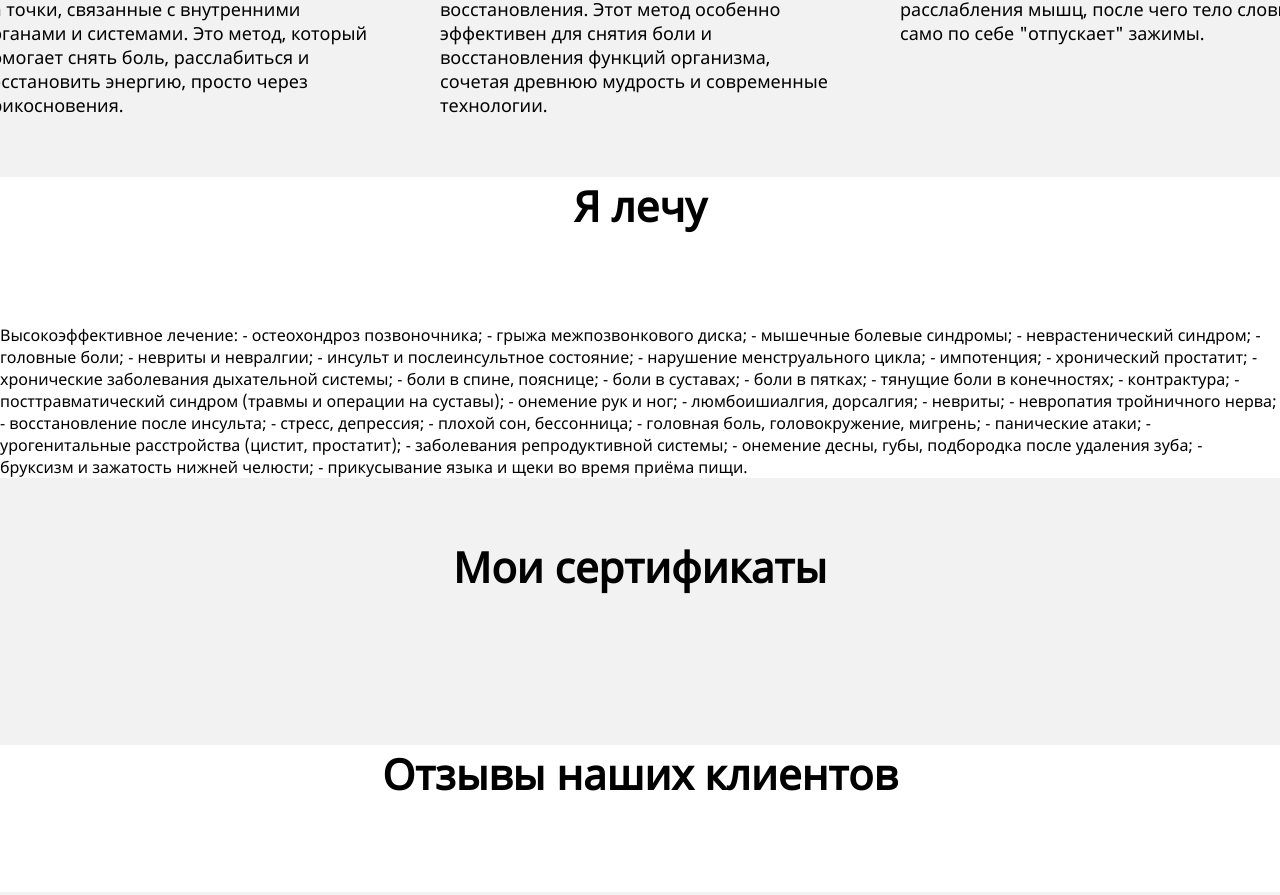
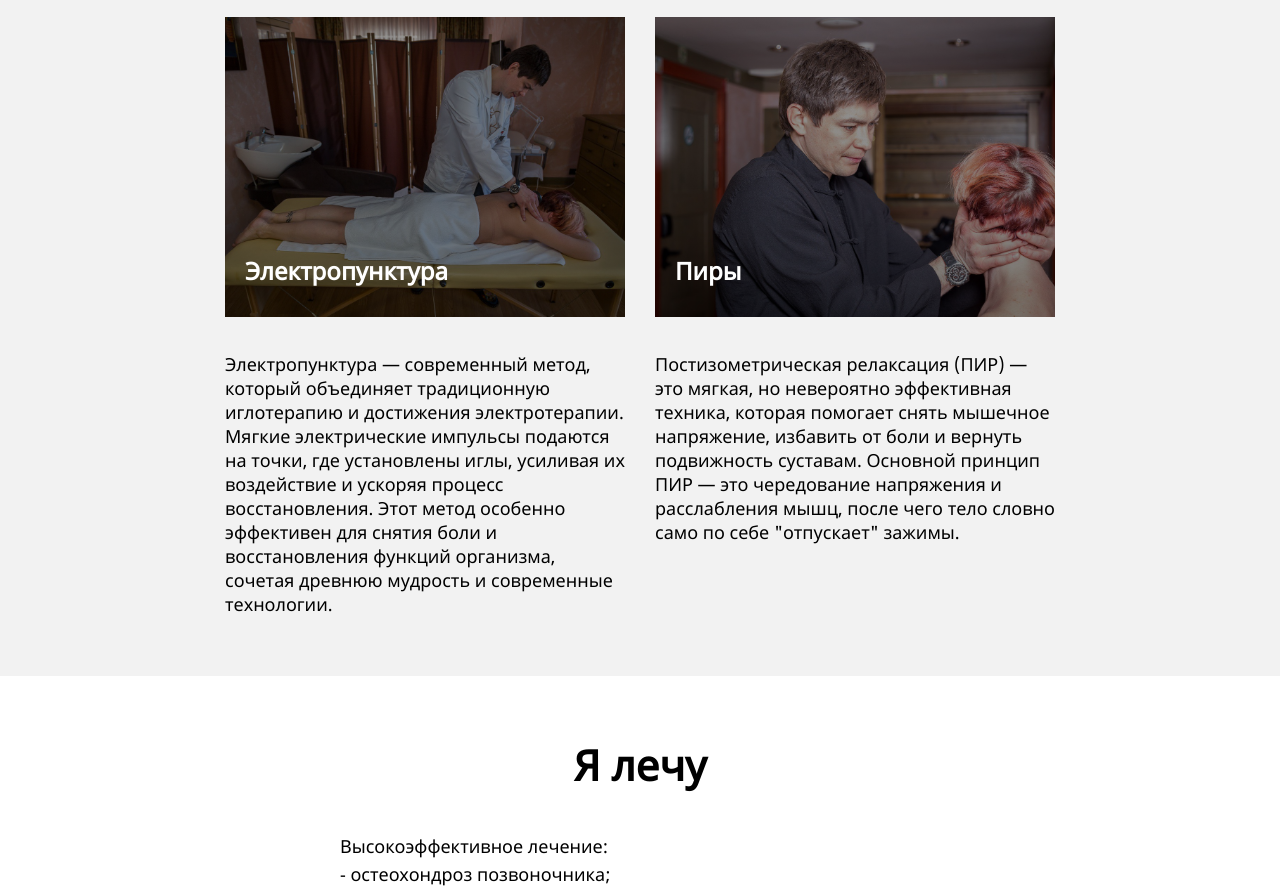
Before and after one commit to AlsuGai/FU_GAN, a website built with Vite: page index.html in a window 1280 px wide. Shown: the part 1575-2470 px from the top of the page. Built offline with nearby package versions, Linux system fonts and the light colour scheme; a web font is replaced by a local one.

Commit message:
create adaptive

```diff
--- a/assets/style/_contacts.scss
+++ b/assets/style/_contacts.scss
@@ -29,11 +29,11 @@
       }
 
       .contacts__reception  {
-        height: 46px;
+        height: 56px;
         background-color: $color-green;
 
         &:hover {
-
+          background-color: rgb(7, 120, 64, 0.7);
         }
       }
 
--- a/assets/style/_global.scss
+++ b/assets/style/_global.scss
@@ -18,7 +18,7 @@ a {
 h2 {
   font-size: 42px;
   text-align: center;
-  padding-bottom: 90px;
+  padding-bottom: 40px;
 }
 
 .social-networks {
--- a/assets/style/_header.scss
+++ b/assets/style/_header.scss
@@ -21,6 +21,11 @@ header {
     color: $color-white;
     font-weight: 400;
     cursor: pointer;
+  }
+
+  .header__navblocks {
+    display: flex;
+    justify-content: space-around;
   }
 
   .header__links {
@@ -49,3 +54,17 @@ header {
     }
   }
 }
+
+@media (max-width: 1360px) {
+  .header__nav {
+
+    .header__logo {
+      font-size: 24px;
+    }
+
+    .header__links {
+      font-size: 20px;
+      gap: 22px;
+    }
+  }
+}
--- a/assets/style/_services.scss
+++ b/assets/style/_services.scss
@@ -67,3 +67,27 @@
     display: table-cell;
     vertical-align: bottom;
 }
+
+@media (max-width: 1360px) {
+    .services {
+        .services-container {
+            display: grid;
+            justify-content: center;
+            grid-template: 1fr 1fr 1fr/400px 400px;
+            gap: 30px;
+
+        }
+    }
+  }
+
+  @media (max-width: 1024px) {
+    .services {
+        .services-container {
+            display: grid;
+            justify-content: center;
+            grid-template: 1fr 1fr 1fr/400px 400px;
+            gap: 30px;
+
+        }
+    }
+  }
--- /dev/null
+++ b/assets/style/_treatment.scss
@@ -0,0 +1,9 @@
+.treatment {
+    padding: 60px 160px 40px;
+
+    p {
+        font-size: 18px;
+        padding-left: 180px;
+        line-height: 1.55;
+    }
+}
--- a/assets/style/style.scss
+++ b/assets/style/style.scss
@@ -6,3 +6,4 @@
 @import "./contacts";
 @import "./certificates";
 @import "./footer";
+@import "./treatment";
--- a/index.html
+++ b/index.html
@@ -16,6 +16,8 @@
     <header>
       <nav class="header__nav">
         <a href="#" class="header__logo">ФУ ГАН</a>
+        <div>
+          <div class="header__navblocks">
             <div class="header__links">
               <div id="nav-doctor">ОБО МНЕ</div>
               <div id="nav-services">УСЛУГИ</div>
@@ -26,12 +28,16 @@
             <div class="social-networks header__social">
               <a
                 href="https://api.whatsapp.com/send/?phone=79160775080&text&type=phone_number&app_absent=0"
-            ><img src="assets/images/whatsapp.svg" alt="Написать по whatsapp"
+                ><img
+                  src="assets/images/whatsapp.svg"
+                  alt="Написать по whatsapp"
               /></a>
               <a href="https://t.me/+Gj4n5LkhqWY2YzFi"
                 ><img src="assets/images/telegram.svg" alt=""
               /></a>
               <div id="contact" class="button-contacts">Контакты</div>
+            </div>
+          </div>
         </div>
       </nav>
     </header>
@@ -122,37 +128,38 @@
       </section>
       <section class="treatment" id="treatment">
         <h2>Я лечу</h2>
-        <p>Высокоэффективное лечение:
-          ⁃ остеохондроз позвоночника;
-          ⁃ грыжа межпозвонкового диска;
-          ⁃ мышечные болевые синдромы;
-          ⁃ неврастенический синдром;
-          ⁃ головные боли;
-          ⁃ невриты и невралгии;
-          ⁃ инсульт и послеинсультное состояние;
-          ⁃ нарушение менструального цикла;
-          ⁃ импотенция;
-          ⁃ хронический простатит;
-          ⁃ хронические заболевания дыхательной системы;
-          ⁃ боли в спине, пояснице;
-          ⁃ боли в суставах;
-          ⁃ боли в пятках;
-          ⁃ тянущие боли в конечностях;
-          ⁃ контрактура;
-          ⁃ посттравматический синдром (травмы и операции на суставы);
-          ⁃ онемение рук и ног;
-          ⁃ люмбоишиалгия, дорсалгия;
-          ⁃ невриты;
-          ⁃ невропатия тройничного нерва;
-          ⁃ восстановление после инсульта;
-          ⁃ стресс, депрессия;
-          ⁃ плохой сон, бессонница;
-          ⁃ головная боль, головокружение, мигрень;
-          ⁃ панические атаки;
-          ⁃ урогенитальные расстройства (цистит, простатит);
-          ⁃ заболевания репродуктивной системы;
-          ⁃ онемение десны, губы, подбородка после удаления зуба;
-          ⁃ бруксизм и зажатость нижней челюсти;
+        <p>
+          Высокоэффективное лечение: <br />
+          ⁃ остеохондроз позвоночника; <br />
+          ⁃ грыжа межпозвонкового диска; <br />
+          ⁃ мышечные болевые синдромы; <br />
+          ⁃ неврастенический синдром; <br />
+          ⁃ головные боли; <br />
+          ⁃ невриты и невралгии; <br />
+          ⁃ инсульт и послеинсультное состояние; <br />
+          ⁃ нарушение менструального цикла; <br />
+          ⁃ импотенция; <br />
+          ⁃ хронический простатит; <br />
+          ⁃ хронические заболевания дыхательной системы; <br />
+          ⁃ боли в спине, пояснице; <br />
+          ⁃ боли в суставах; <br />
+          ⁃ боли в пятках; <br />
+          ⁃ тянущие боли в конечностях; <br />
+          ⁃ контрактура; <br />
+          ⁃ посттравматический синдром (травмы и операции на суставы); <br />
+          ⁃ онемение рук и ног; <br />
+          ⁃ люмбоишиалгия, дорсалгия; <br />
+          ⁃ невриты; <br />
+          ⁃ невропатия тройничного нерва; <br />
+          ⁃ восстановление после инсульта; <br />
+          ⁃ стресс, депрессия; <br />
+          ⁃ плохой сон, бессонница; <br />
+          ⁃ головная боль, головокружение, мигрень; <br />
+          ⁃ панические атаки; <br />
+          ⁃ урогенитальные расстройства (цистит, простатит); <br />
+          ⁃ заболевания репродуктивной системы; <br />
+          ⁃ онемение десны, губы, подбородка после удаления зуба; <br />
+          ⁃ бруксизм и зажатость нижней челюсти; <br />
           ⁃ прикусывание языка и щеки во время приёма пищи.
         </p>
       </section>
@@ -167,19 +174,27 @@
         <div class="social-networks contacts__social">
           <a
             href="https://api.whatsapp.com/send/?phone=79160775080&text&type=phone_number&app_absent=0"
-            ><img src="assets/images/whatsapp-white.svg" alt="Написать по whatsapp"
+            ><img
+              src="assets/images/whatsapp-white.svg"
+              alt="Написать по whatsapp"
           /></a>
           <a href="https://t.me/+Gj4n5LkhqWY2YzFi"
             ><img src="assets/images/telegram-white.svg" alt=""
           /></a>
         </div>
-        <a class="button-contacts contacts__reception" href="https://api.whatsapp.com/send/?phone=79160775080&text&type=phone_number&app_absent=0"><div>Записаться на консультацию</div></a>
+        <a
+          class="button-contacts contacts__reception"
+          href="https://api.whatsapp.com/send/?phone=79160775080&text&type=phone_number&app_absent=0"
+          ><div>Записаться на консультацию</div></a
+        >
         <p class="contacts__hour">Часы работы: Пн-Пт с 9:00 до 19:00</p>
       </section>
     </main>
     <footer class="footer">
       <div>© 2024 ФУ ГАН</div>
-      <div class="arrow-top" id="arrow-top">Наверх <img src="./assets/images/arrow.gif" alt="Наверх"></div>
+      <div class="arrow-top" id="arrow-top">
+        Наверх <img src="./assets/images/arrow.gif" alt="Наверх" />
+      </div>
     </footer>
     <div id="app"></div>
     <script type="module" src="./src/scripts/main.js"></script>
--- a/src/scripts/scroll.js
+++ b/src/scripts/scroll.js
@@ -55,7 +55,7 @@ navContact.addEventListener("click", e => {
 });
 
 arrow.addEventListener("click", e => {
-    navDoctor.scrollIntoView({
+    doctor.scrollIntoView({
         block: "center",
         behavior: "smooth",
     })
```
Lines whose indentation alone changed are shown as unchanged.
